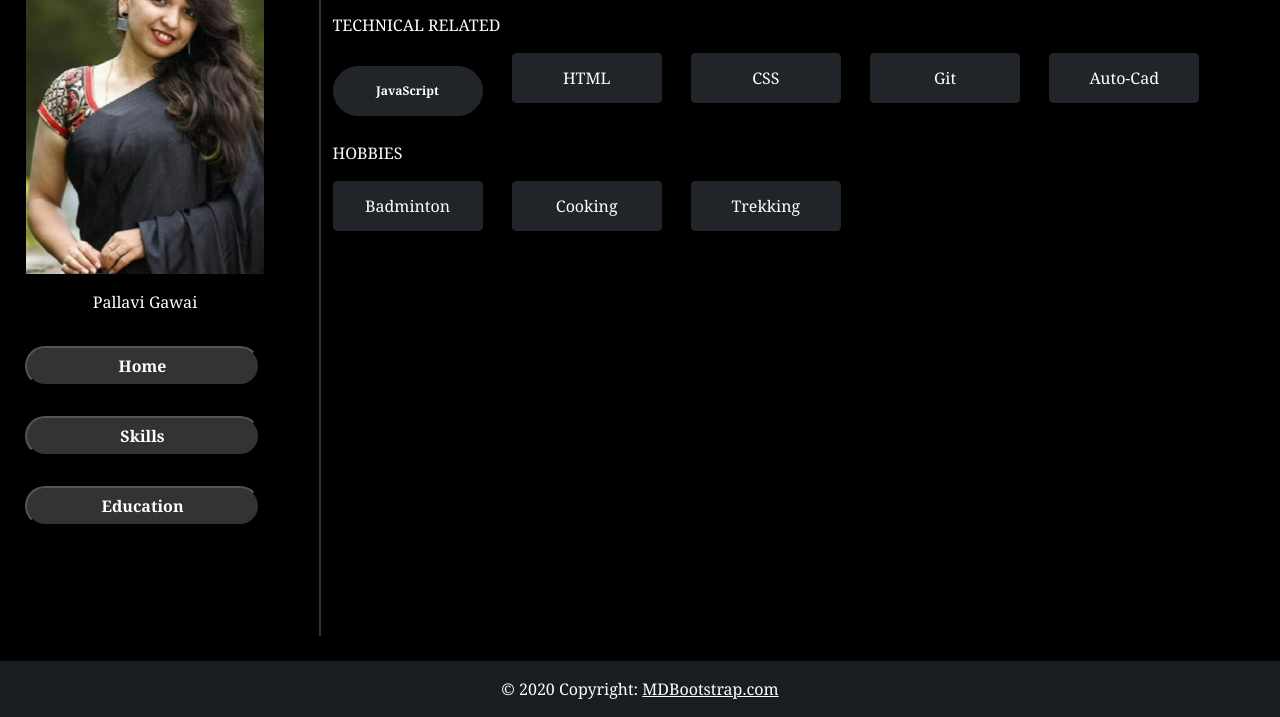
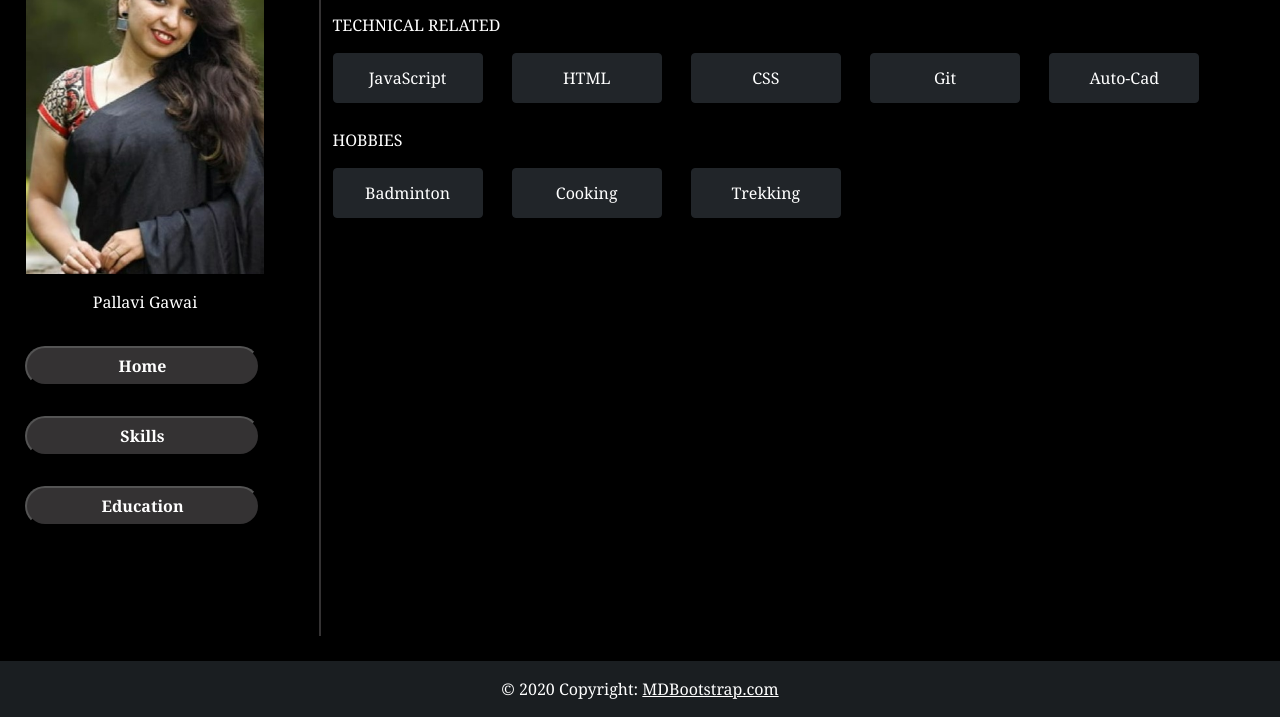
Before and after one commit to pallavigawai/Portfolio, a plain HTML site: page index.html in a window 1280 px wide. Both pictures are taken after a click on the tab "Skills". Shown: the part 83-800 px from the top of the page. Drawn offline with nearby package versions, Linux system fonts and the light colour scheme.

Commit message:
modified skills buttons

```diff
--- a/index.html
+++ b/index.html
@@ -130,9 +130,7 @@
                 <hr />
               </section>
               <p>TECHNICAL RELATED</p>
-              <button class="badge rounded-pill btn btn-dark" type="submit">
-                JavaScript
-              </button>
+              <button class="btn btn-dark" type="submit">JavaScript</button>
               <input class="btn btn-dark" type="button" value="HTML" />
               <input class="btn btn-dark" type="submit" value="CSS" />
               <input class="btn btn-dark" type="reset" value="Git" />
```
